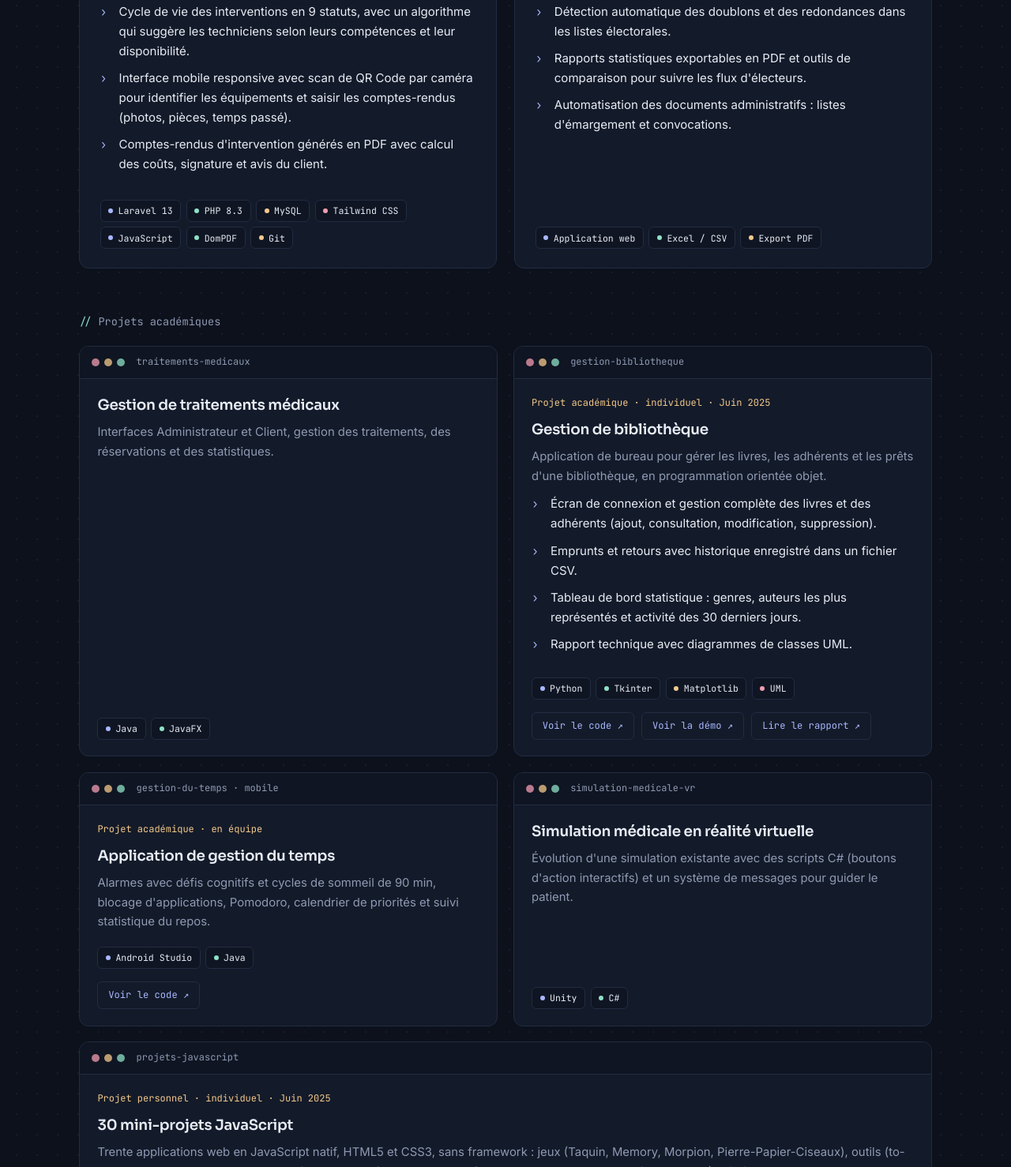
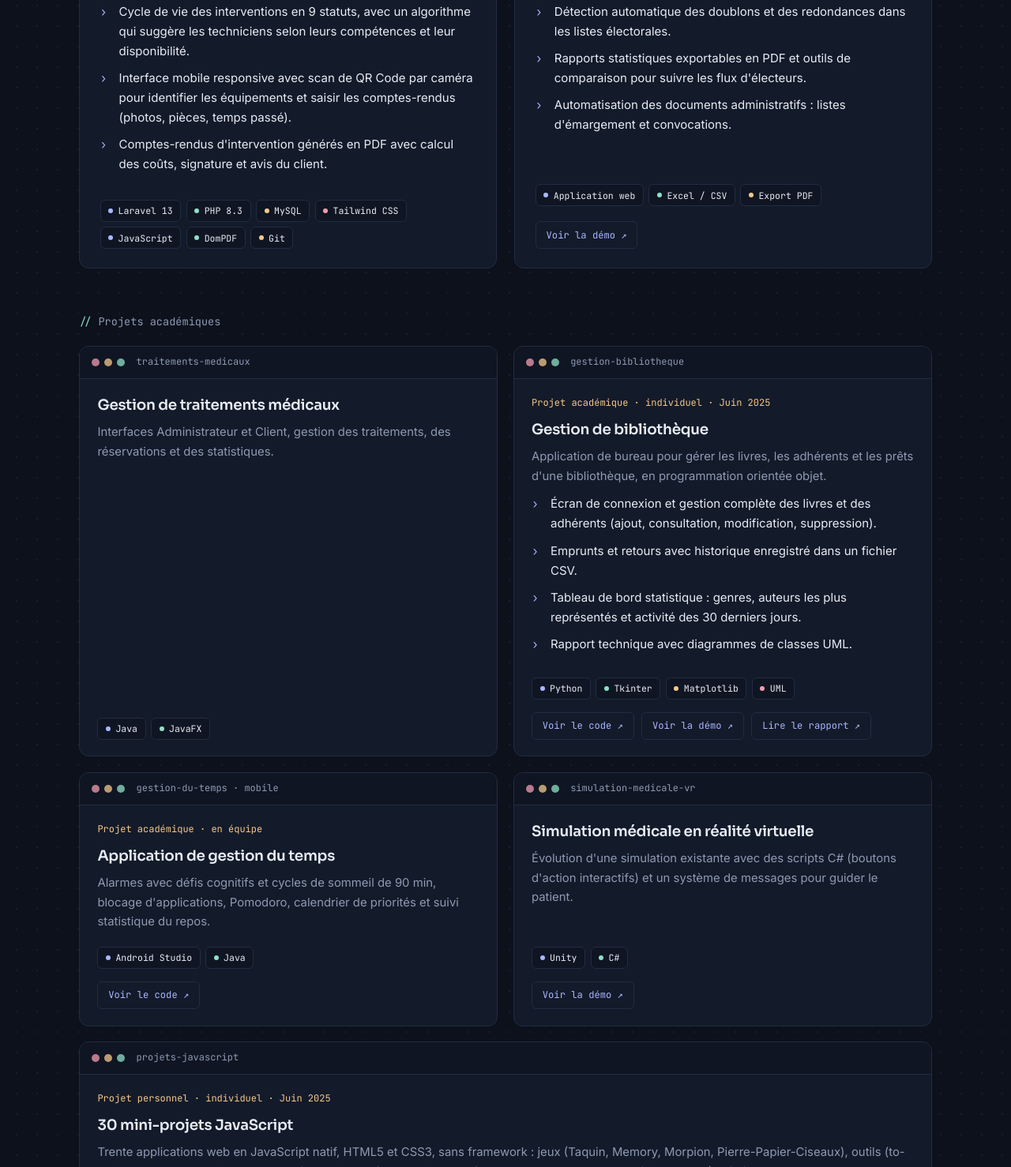
Before and after one commit to wiam-4/wiam-4.github.io, a plain HTML site: page index.html in a window 1280 px wide. Shown: the part 1782-3260 px from the top of the page at 79% size. Drawn offline with Linux system fonts and the light colour scheme.

Commit message:
Add files via upload

```diff
--- a/index.html
+++ b/index.html
@@ -514,6 +514,7 @@ footer .wrap { display: flex; justify-content: space-between; flex-wrap: wrap; g
             <div class="tags">
               <span class="tag">Application web</span><span class="tag">Excel / CSV</span><span class="tag">Export PDF</span>
             </div>
+            <div class="links"><a class="link-btn" href="https://drive.google.com/file/d/1eh93dfF2Ykghbi2Kc2z8SC-3lIv2H6yG/view?usp=drive_link" target="_blank" rel="noopener">Voir la démo</a></div>
           </div>
         </article>
       </div>
@@ -564,6 +565,7 @@ footer .wrap { display: flex; justify-content: space-between; flex-wrap: wrap; g
             <h4>Simulation médicale en réalité virtuelle</h4>
             <p class="intro">Évolution d'une simulation existante avec des scripts C# (boutons d'action interactifs) et un système de messages pour guider le patient.</p>
             <div class="tags"><span class="tag">Unity</span><span class="tag">C#</span></div>
+            <div class="links"><a class="link-btn" href="https://drive.google.com/file/d/1RKP2ExhM2xAYZYuKabOtjW5nQIAxGZ1u/view?usp=drive_link" target="_blank" rel="noopener">Voir la démo</a></div>
           </div>
         </article>
         <article class="win card wide">
```
